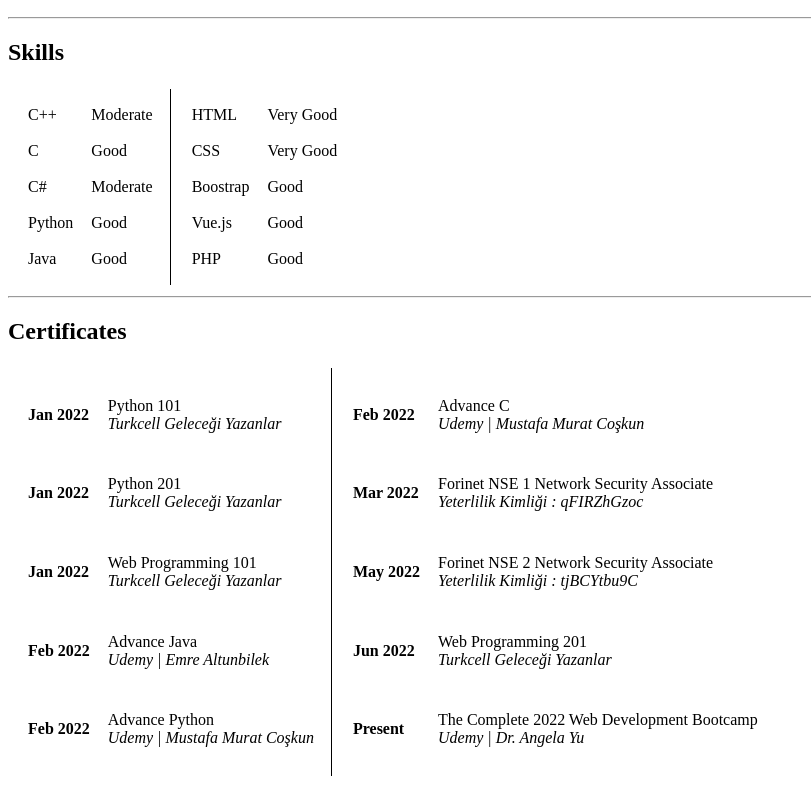
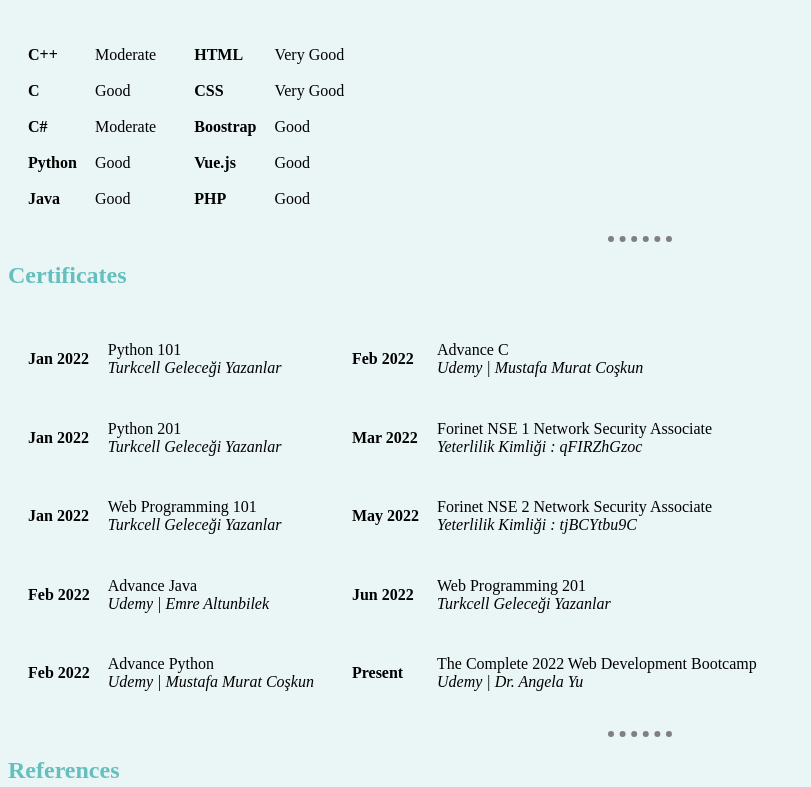
Before and after one commit to emrekardas/CV, a plain HTML site: page index.html in a window 1280 px wide. Shown: the part 875-1662 px from the top of the page, without its empty margins (0-811 px from the left). Drawn offline with Linux system fonts and the light colour scheme.

Commit message:
Add CSS File

```diff
--- a/index.html
+++ b/index.html
@@ -5,31 +5,16 @@
     <meta http-equiv="X-UA-Compatible" content="IE=edge">
     <meta name="viewport" content="width=device-width, initial-scale=1.0">
     <title>Emre KARDAS Resume</title>
-    <style>
-        .skills-1{
-            border-spacing: 1em;
-            border-right: 1px solid #000; height: 1em;
-        }
-        .skills-2{
-            border-spacing: 1em;
-        }
-        .certificates-1{
-            border-spacing: 1em;
-            border-right: 1px solid #000; height: 1em;
-        }
-        .certificates-2{
-            border-spacing: 1em;
-        }
-    </style>
+    <link rel="stylesheet" href="style.css">
 </head>
+
 <body>
-    <h1 style="text-align:center ;">Resume</h1>
     <table cellspacing="20">
         <tr>
             <td><img src="./images/emre.png" alt="emre profile picture" width="200" height="200"></td>
             <td>
                 <h1>Emre KARDAŞ</h1>
-                <p><em>JR Developer</em></p>
+                <p><em>JR Web Developer</em></p>
                 <p>My name is Emre KARDAŞ and I was born in Kayseri in 1999. I graduated from Yeditepe University with a
                     bachelor's degree <br> in Information Systems and Technologies. I have been training as a back-end developer and
                     front-end developer separately <br> during my education life. In my working life, I continue my way as a full-stack
@@ -79,21 +64,21 @@
         <table class="skills-1">
           <tbody>
           <tr>
-            <td>C++</td>
+            <td> <strong>C++</strong> </td>
             <td>Moderate</td>
           </tr>
-            <td>C</td>
+            <td><strong>C</strong></td>
             <td>Good</td>
           </tr>
-            <td>C#</td>
+            <td><strong>C#</strong></td>
             <td>Moderate</td>
           </tr>
           </tr>
-            <td>Python</td>
+            <td><strong>Python</strong></td>
             <td>Good</td>
           </tr>
           </tr>
-            <td>Java</td>
+            <td><strong>Java</strong></td>
             <td>Good</td>
           </tr>
         </tbody>
@@ -103,21 +88,21 @@
         <table class="skills-2">
           <tbody>
           <tr>
-            <td>HTML</td>
+            <td><strong>HTML</strong></td>
             <td>Very Good</td>
           </tr>
-            <td>CSS</td>
+            <td><strong>CSS</strong></td>
             <td>Very Good</td>
           </tr>
-            <td>Boostrap</td>
+            <td><strong>Boostrap</strong></td>
             <td>Good</td>
           </tr>
           </tr>
-            <td>Vue.js</td>
+            <td><strong>Vue.js</strong></td>
             <td>Good</td>
           </tr>
           </tr>
-            <td>PHP</td>
+            <td><strong>PHP</strong></td>
             <td>Good</td>
           </tr>
         </tbody>
--- /dev/null
+++ b/style.css
@@ -0,0 +1,36 @@
+body{
+    background-color: #EAF6F6;
+  }
+
+  hr{
+    /* border-style: dotted none none; yerine */
+    border-style:none;
+    border-top-style: dotted;
+    border-color: grey;
+    border-width: 6px;
+    height: 0px;
+    width: 5%;
+  }
+  h1,h2{
+    color: #66BFBF;
+  }
+
+  .skills-1{
+      border-spacing: 1em;
+      border-right: 1px solid #000; height: 1em;
+      border-style: none;
+  }
+
+  .skills-2{
+      border-spacing: 1em;
+  }
+
+  .certificates-1{
+      border-spacing: 1em;
+      border-right: 5px solid #000; height: 1em;
+      border-style: none;
+  }
+
+  .certificates-2{
+      border-spacing: 1em;
+  }
```
